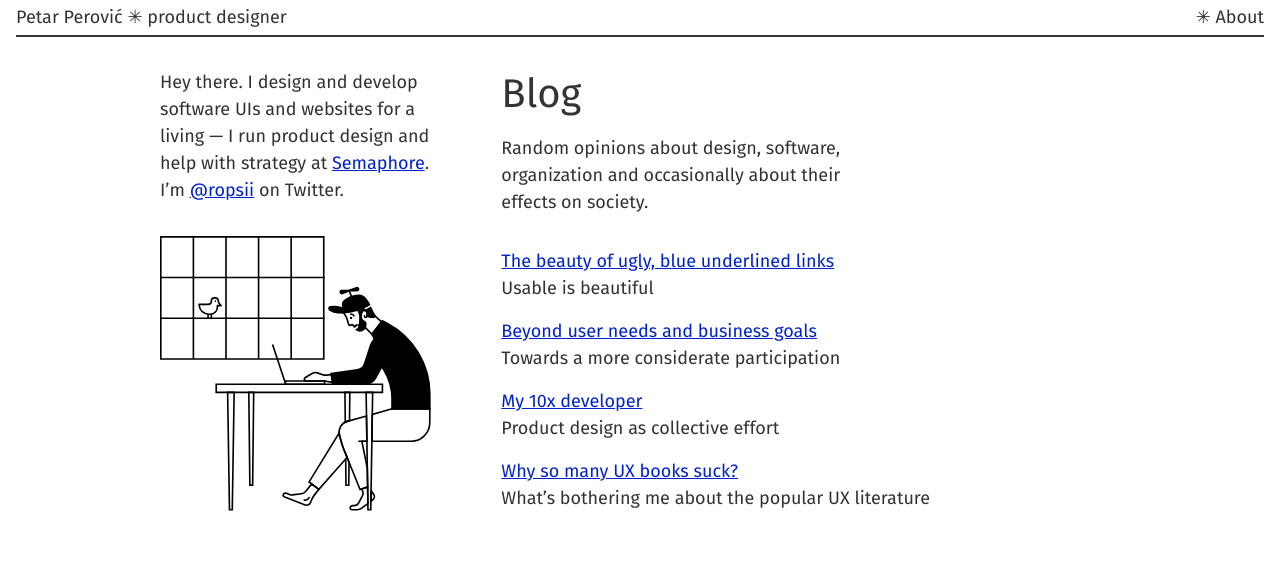
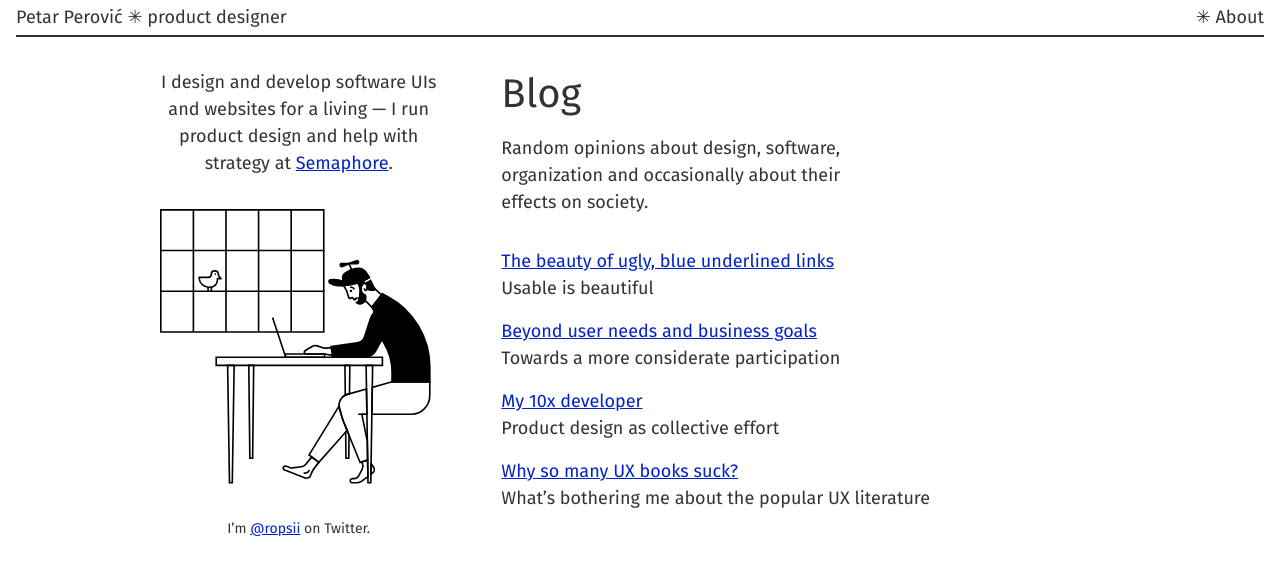
Before and after one commit to ropsii/ropsii.github.io, a Jekyll site: the page built from index.markdown, in a window 1280 px wide. Shown: the top 575 px of the page. Built offline with Jekyll 4.4.1, drawn with Linux system fonts in a browser that asks for light colours.

Commit message:
update homepage

```diff
--- a/_layouts/home.html
+++ b/_layouts/home.html
@@ -8,8 +8,9 @@
         <div class="flex-m">
             <div class="w-third-m pr4-m ph4-l">
 
-                <p class="f5 f4-m mb4">Hey there. I design and develop software UIs and websites for a living — I run product design and help with strategy at <a href="https://semaphoreci.com">Semaphore</a>. I’m <a href="https://twitter.com/ropsii">@ropsii</a> on Twitter.</p>
-                <img src="{% link /assets/me.svg %}" alt="Petar Perovic" class="db mb4">
+                <p class="f5 f4-m mb4 tc">I design and develop software UIs and websites for a living — I run product design and help with strategy at <a href="https://semaphoreci.com">Semaphore</a>.</p>
+                <img src="{% link /assets/me.svg %}" alt="Petar Perovic" class="db mb4 center">
+                <p class="f6 tc">I’m <a href="https://twitter.com/ropsii">@ropsii</a> on Twitter.</p>
 
             </div>
             <div class="w-two-thirds-m pl4-m ph4-l">
```
